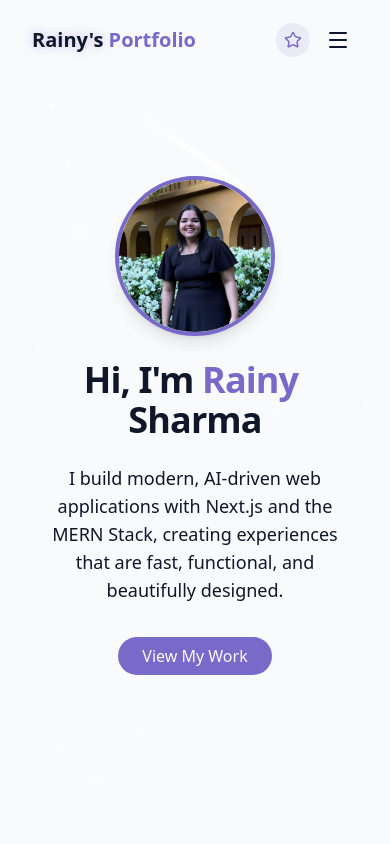
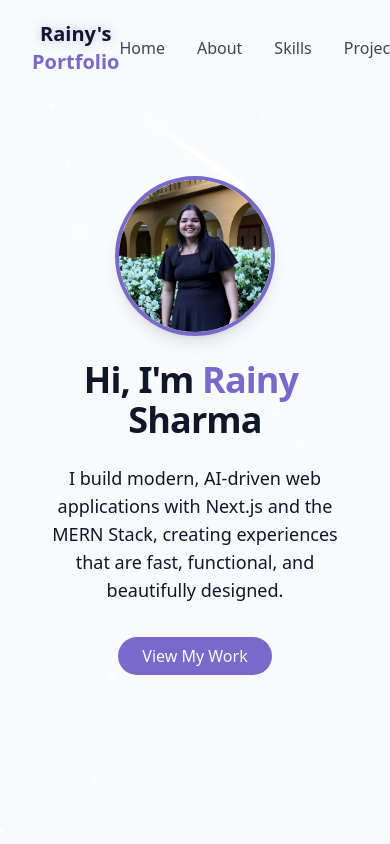
Before and after one commit to rainyyyyshrrr12/My-Portfolio-, a React (Vite) app: page / in a window 390 px wide. Shown: the top 844 px of the page. Built offline with nearby package versions, Linux system fonts and the light colour scheme; the HTML template or start-up script is replaced by a standard one.

Commit message:
done some changes

```diff
--- a/index.html
+++ b/index.html
@@ -4,7 +4,7 @@
     <meta charset="UTF-8" />
     <link rel="icon" type="image/svg+xml" href="/vite.svg" />
     <meta name="viewport" content="width=device-width, initial-scale=1.0" />
-    <title>Vite + React</title>
+    <title>Rainy's Portfolio</title>
   </head>
   <body>
     <div id="root"></div>
--- a/src/components/Navbar.jsx
+++ b/src/components/Navbar.jsx
@@ -46,9 +46,9 @@ export const Navbar = () => {
           </span>
         </a>
 
-        {/* desktop nav */}
-        <div className="hidden md:flex space-x-8 mr-6">
-          {/* 👆 added mr-6 to create space between Contact and button */}
+        {/* desktop nav: made visible on mobile by switching from `hidden md:flex` -> `flex md:flex` */}
+        <div className="flex md:flex space-x-8 mr-6">
+          {/* 👆 minimal change so toggle shows on phone */}
           {navItems.map((item, key) => (
             <a
               key={key}
```
